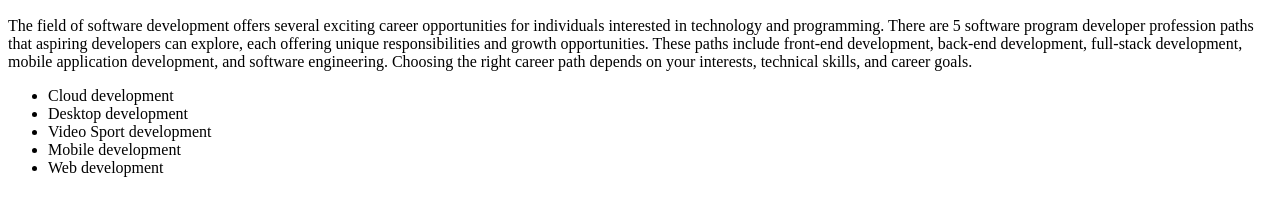
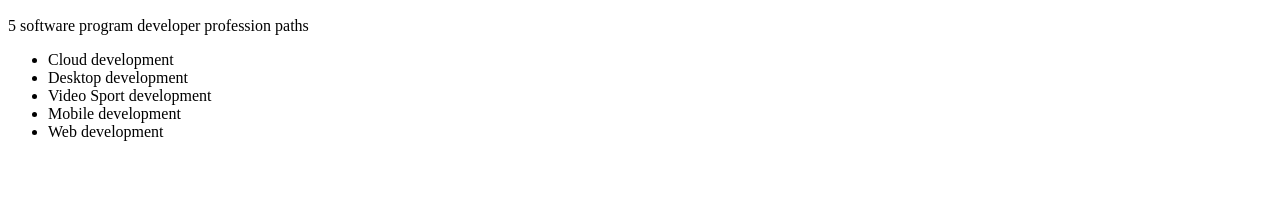
Before and after one commit to acciojob/development-paths-notneerajsah, a website: page main.html in a window 1280 px wide. Shown: the part 383-594 px from the top of the page. Drawn offline with Linux system fonts and the light colour scheme.

Commit message:
created a submission

```diff
--- a/main.html
+++ b/main.html
@@ -10,7 +10,7 @@
 	<h1>Welcome to Accio Jobs!</h1>
 
 	<img height="300px" src="https://images.unsplash.com/photo-1505028106030-e07ea1bd80c3?crop=entropy&cs=tinysrgb&fit=max&fm=jpg&ixid=MnwxMTc3M3wwfDF8c2VhcmNofDR8fHNvZnR3YXJlJTIwZGV2ZWxvcG1lbnQlMjBjYXJlZXIlMjBwYXRofGVufDB8fHx8MTY3MjMwNDEyNg&ixlib=rb-4.0.3&q=80&w=2000">
-	<p>The field of software development offers several exciting career opportunities for individuals interested in technology and programming. There are 5 software program developer profession paths that aspiring developers can explore, each offering unique responsibilities and growth opportunities. These paths include front-end development, back-end development, full-stack development, mobile application development, and software engineering. Choosing the right career path depends on your interests, technical skills, and career goals.</p>
+	<p>5 software program developer profession paths</p>
 	<ul>
 		<li>Cloud development</li>
 		<li>Desktop development</li>
```
